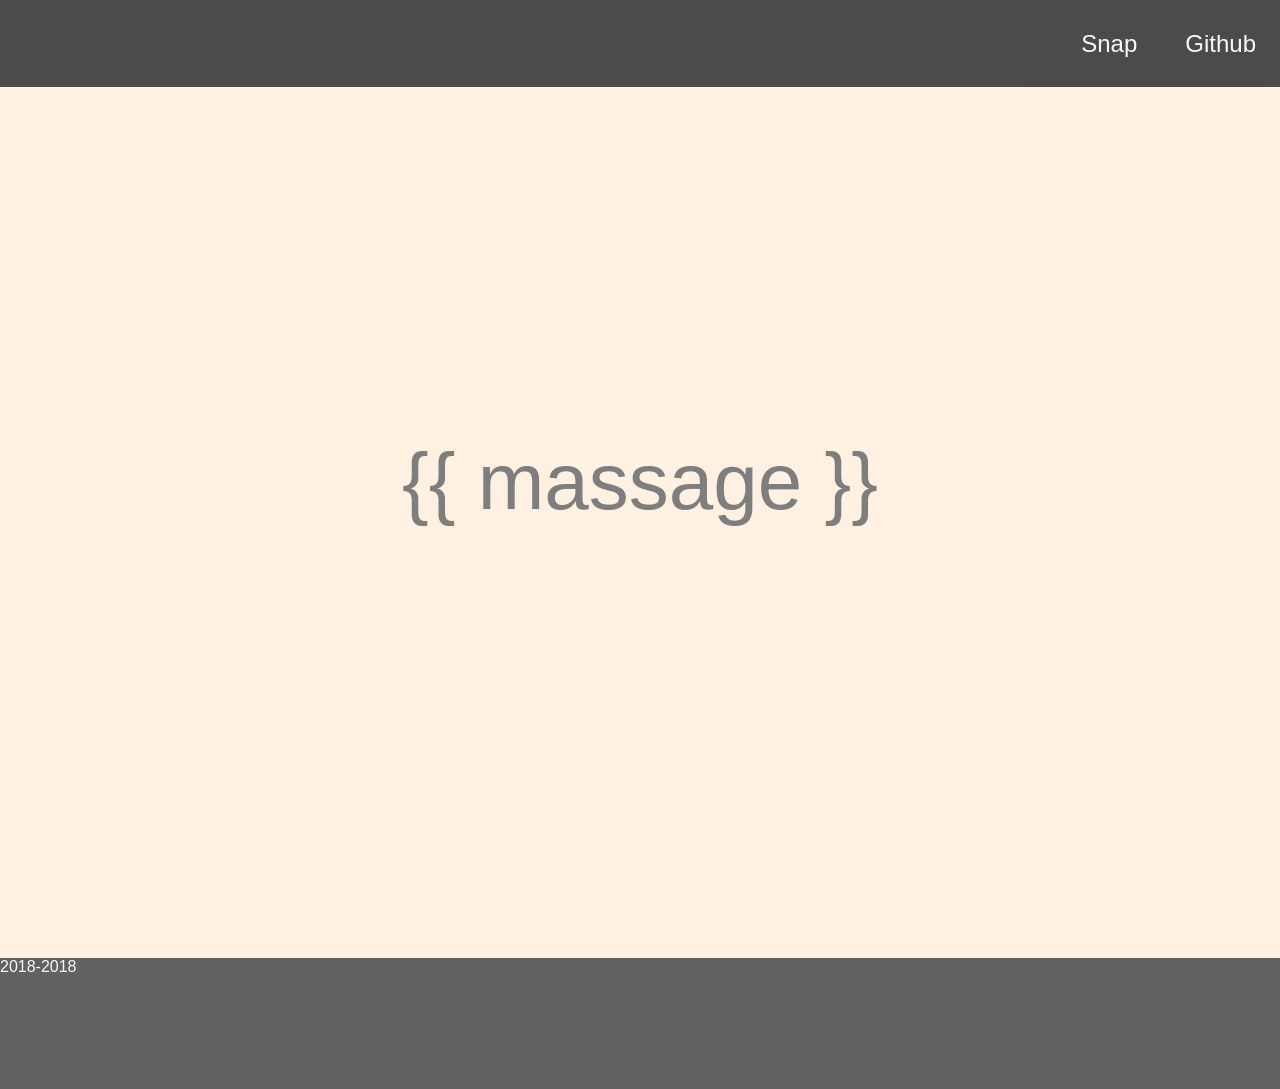
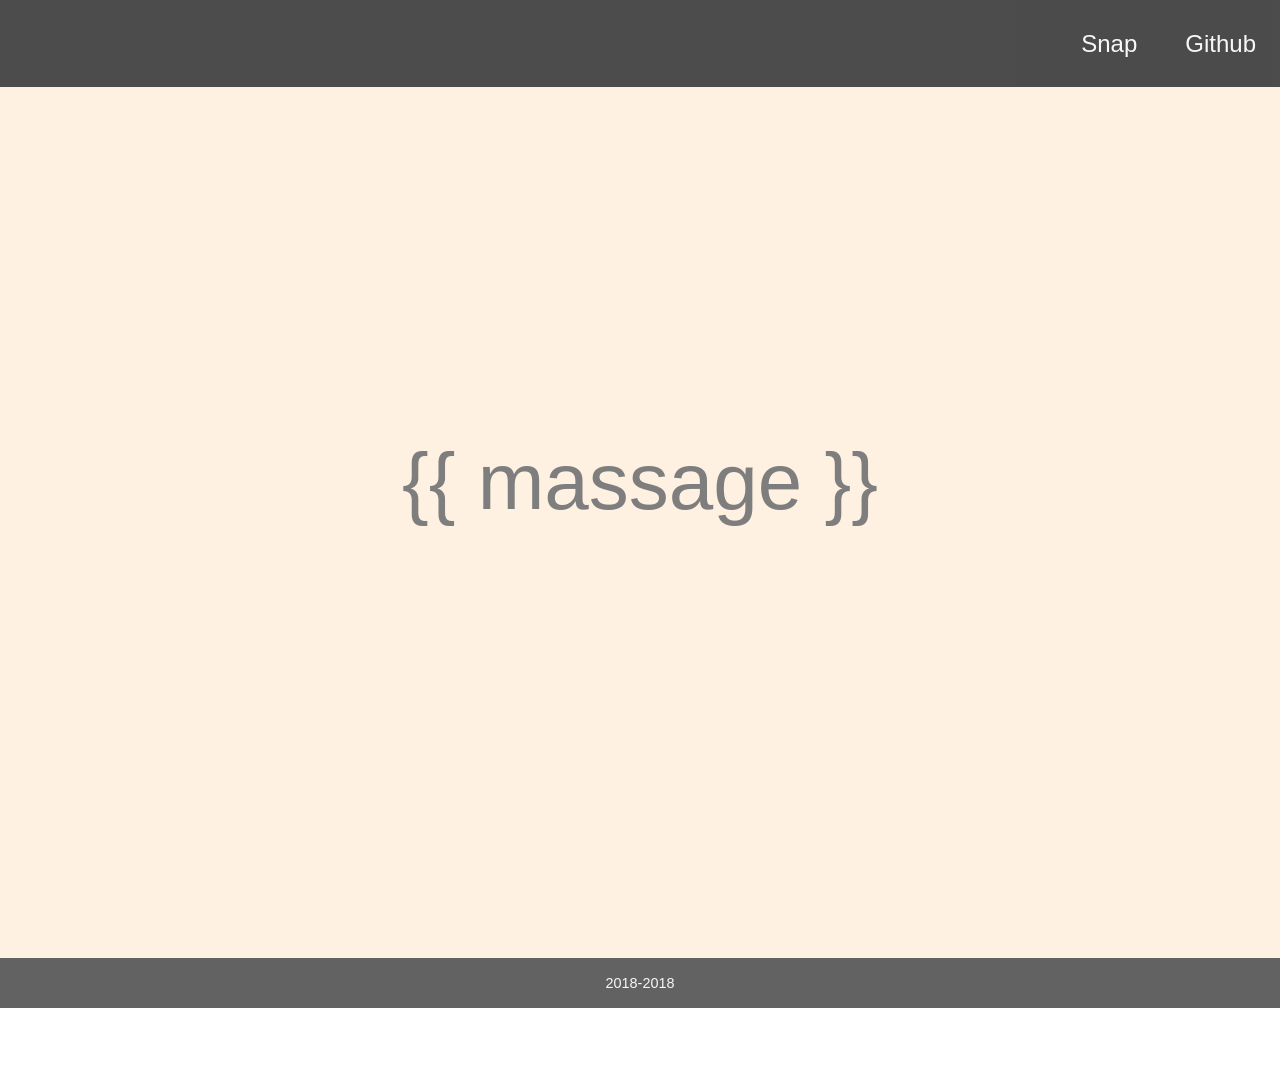

Update bottom section styles for improved layout and readability

--- a/css/style.css
+++ b/css/style.css
@@ -114,9 +114,12 @@ li span {
 }
 
 #bottom {
-    height: 12%;
+    height: 50px;
+    line-height: 50px;
     color: whitesmoke;
     background-color: rgb(32, 32, 32);
+    text-align: center;
+    font-size: 0.9em;
 }
 
 .opacity70 {
